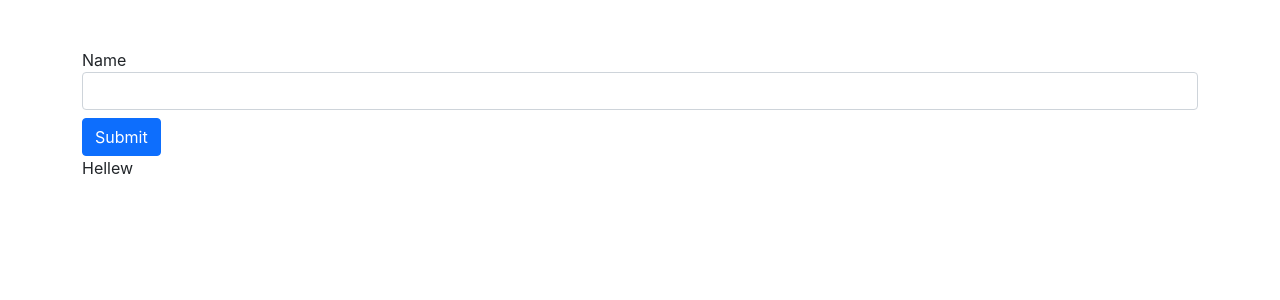
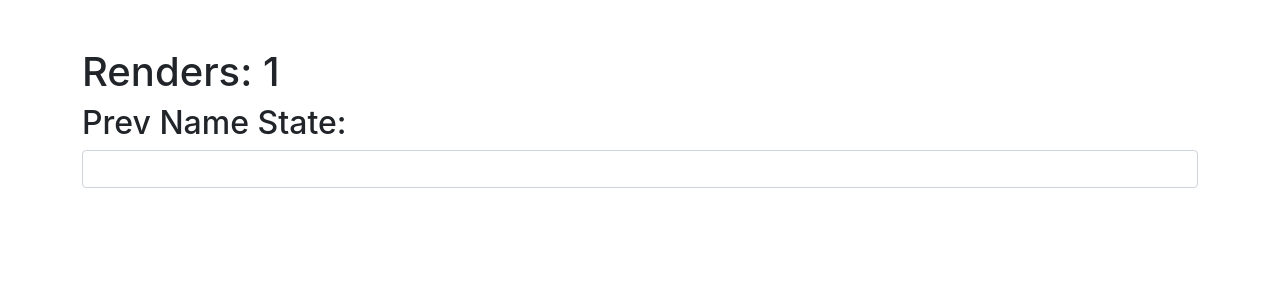
Before and after one commit to anubhavbagri/react-sandbox, a React (Create React App) app: page / in a window 1280 px wide. Shown: the top 300 px of the page. Built offline with nearby package versions, Linux system fonts and the light colour scheme.

Commit message:
feat: getting previous state

```diff
--- a/src/App.js
+++ b/src/App.js
@@ -1,9 +1,11 @@
 import UseRefExample1 from './components/UseRefExample1';
+import UseRefExample2 from './components/UseRefExample2';
 
 function App() {
   return (
     <div className="container mt-5">
-      <UseRefExample1 />
+      {/* <UseRefExample1 /> */}
+      <UseRefExample2 />
     </div>
   );
 }
--- /dev/null
+++ b/src/components/UseRefExample2.jsx
@@ -0,0 +1,29 @@
+import { useState, useEffect, useRef } from 'react';
+
+function UseRefExample2() {
+  const [name, setName] = useState('');
+
+  const renders = useRef(1);
+  const prevName = useRef('');
+
+  useEffect(() => {
+    renders.current = renders.current + 1;
+    // everytime name changes, its going to run and we're going to store the previous state in 'prevName.current'
+    prevName.current = name;
+  }, [name]);
+
+  return (
+    <div>
+      <h1>Renders: {renders.current}</h1>
+      <h2>Prev Name State: {prevName.current}</h2>
+      <input
+        type="text"
+        value={name}
+        onChange={(e) => setName(e.target.value)}
+        className="form-control mb-3"
+      />
+    </div>
+  );
+}
+
+export default UseRefExample2;
```
